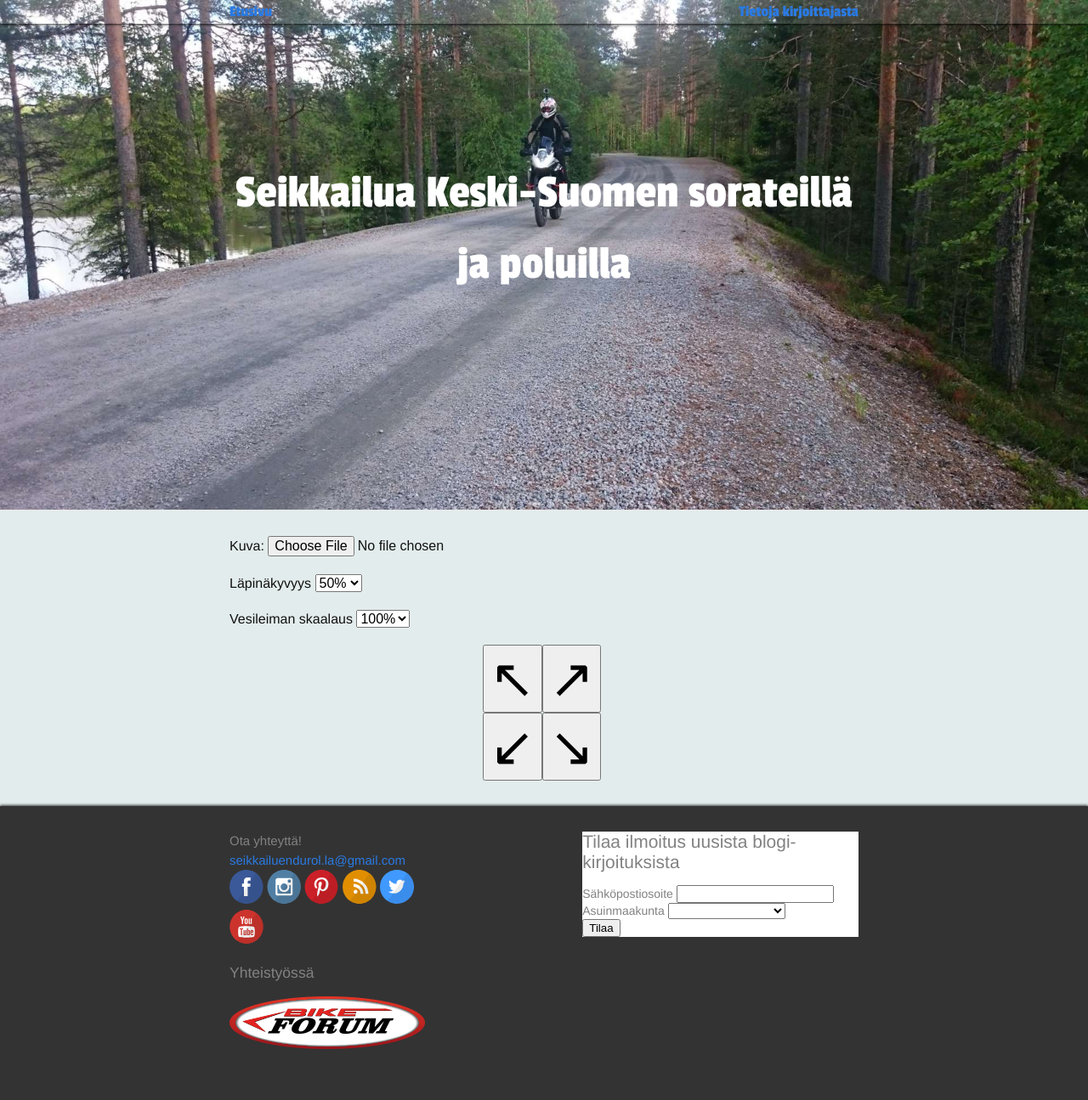
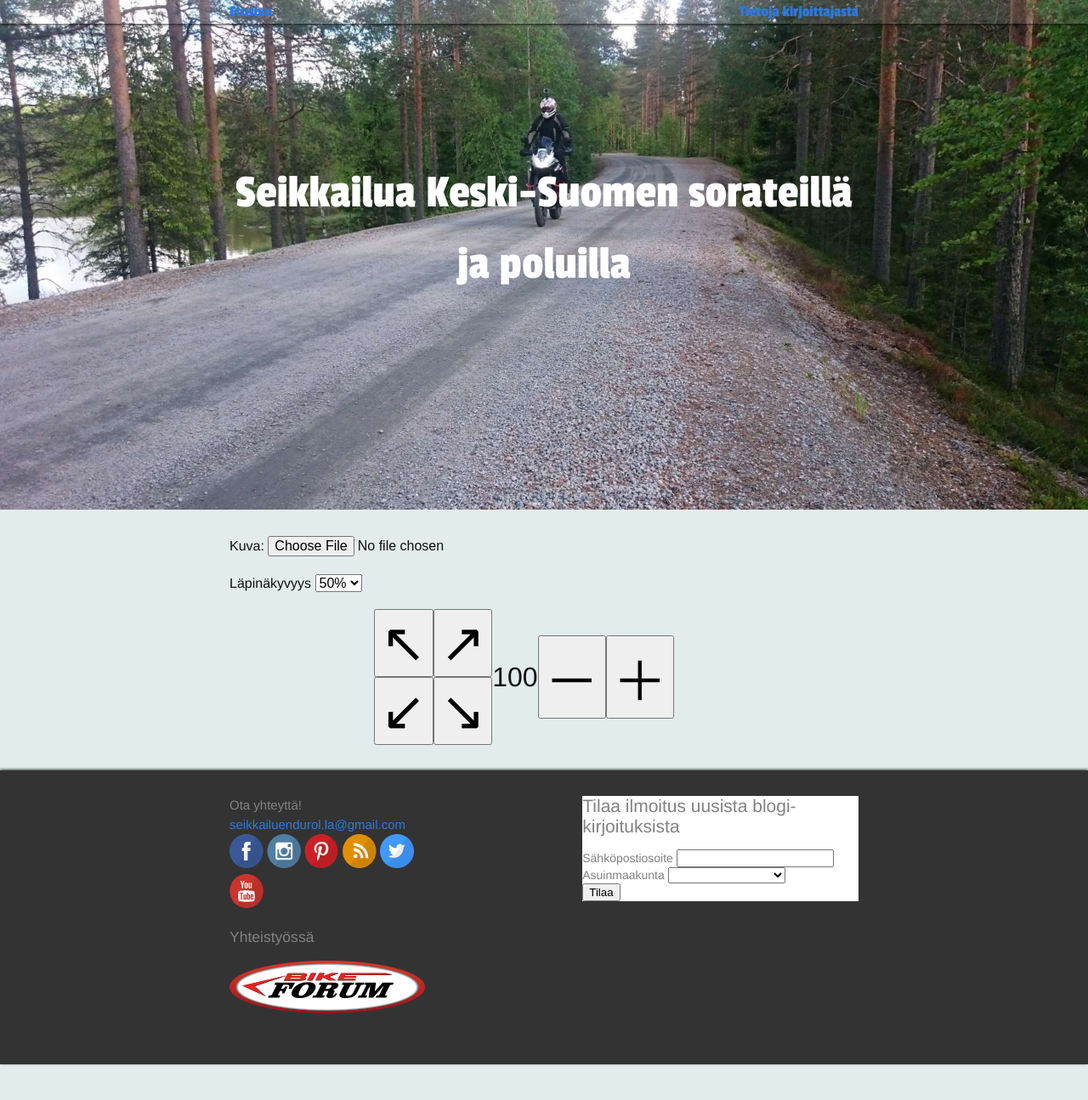
Before and after one commit to seikkailuendurolla/seikkailuendurolla.github.io, a Jekyll site: the page built from watermark.html, in a window 1280 px wide. Shown: the whole page at 85% size. Built offline with Jekyll 4.4.1, drawn with Linux system fonts in a browser that asks for light colours; some web fonts are replaced; comment, search, counter and statistics services are not loaded; after the commit the page ends 1253 px from its top, so only the background shows below that.

Commit message:
Käyttöliittymä paremmaksi

```diff
--- a/_sass/_layout.scss
+++ b/_sass/_layout.scss
@@ -511,6 +511,31 @@ button {
     margin-bottom: 20px;
 }
 #scale {
-    font-size: 1em;
-    margin-bottom: 20px;
+    font-size: 2em;
+    float: left;
 }
+
+.scale {
+    vertical-align: middle;
+}
+
+.scale-container {
+    display: flex;
+    align-items: center;
+}
+
+.position-container {
+    float: left;
+}
+
+.position-container div {
+    width: 100%;
+}
+
+.buttons {
+    display: flex;
+    align-items: center;
+    text-align: center;
+    margin: 0 auto;
+    max-width: 400px;
+}
--- a/assets/watermark-mod.js
+++ b/assets/watermark-mod.js
@@ -3,7 +3,7 @@ $(document).ready(function() {
     var original;
     var preview = document.getElementById('preview')
     var opacity = document.getElementById('opacity')
-    var scale = document.getElementById('scale')
+    var scale;
     var body = $('body');
     var spinner;
 
@@ -28,11 +28,27 @@ $(document).ready(function() {
             });
     });
 
-    $('button').on("click", function(b) {
+    $('button.position').on("click", function(b) {
         setSpinner();
         var position = b.target.value;
 
         updatePreview(position);
+    });
+
+    $('button.scale').on("click", function(b) {
+        var scale_html = parseInt($('#scale').html())
+
+        if (b.target.value == "increase") {
+            scale_html += 10;
+        } else {
+            scale_html -= 10;
+        }
+
+        $('#scale').html(scale_html)
+        scale = scale_html / 100
+
+        console.log("scale");
+        console.log(scale);
     });
 
     function setSpinner() {
@@ -48,7 +64,7 @@ $(document).ready(function() {
             original = img;
         }
         watermark([original, "/assets/big-logo.png"])
-            .image(watermark.image[position](opacity.value, scale.value))
+            .image(watermark.image[position](opacity.value, scale))
             .then(function(marked) {
                 preview.replaceChild(marked, img);
             })
--- a/watermark.html
+++ b/watermark.html
@@ -38,30 +38,22 @@ $(document).ready(function() {
     </select>
   </div>
 
-  <div>Vesileiman skaalaus
-    <select name="optacity" id="scale">
-      <option value="0.15">15%</option>
-      <option value="0.5">50%</option>
-      <option value="0.6">60%</option>
-      <option value="0.7">70%</option>
-      <option value="0.8">80%</option>
-      <option value="0.9">90%</option>
-      <option value="1" selected>100%</option>
-      <option value="1.1">110%</option>
-      <option value="1.2">120%</option>
-      <option value="1.3">130%</option>
-      <option value="1.4">140%</option>
-    </select>
-  </div>
 
-  <div class="button-list">
-    <div>
-      <button type="button" value="upperLeft">&#x2196;</button>
-      <button type="button" value="upperRight">&#x2197;</button>
+  <div class="buttons">
+    <div class="position-container">
+      <div>
+        <button type="button" value="upperLeft" class="position">&#x2196;</button>
+        <button type="button" value="upperRight" class="position">&#x2197;</button>
+      </div>
+      <div>
+        <button type="button" value="lowerLeft" class="position">&#x2199;</button>
+        <button type="button" value="lowerRight" class="position">&#x2198;</button>
+      </div>
     </div>
-    <div>
-      <button type="button" value="lowerLeft">&#x2199;</button>
-      <button type="button" value="lowerRight">&#x2198;</button>
+    <div class="scale-container">
+      <div id="scale">100</div>
+      <button type="button" value="decrease" class="scale">&#65293;</button>
+      <button type="button" value="increase" class="scale">&#65291;</button>
     </div>
   </div>
 </form>
```
